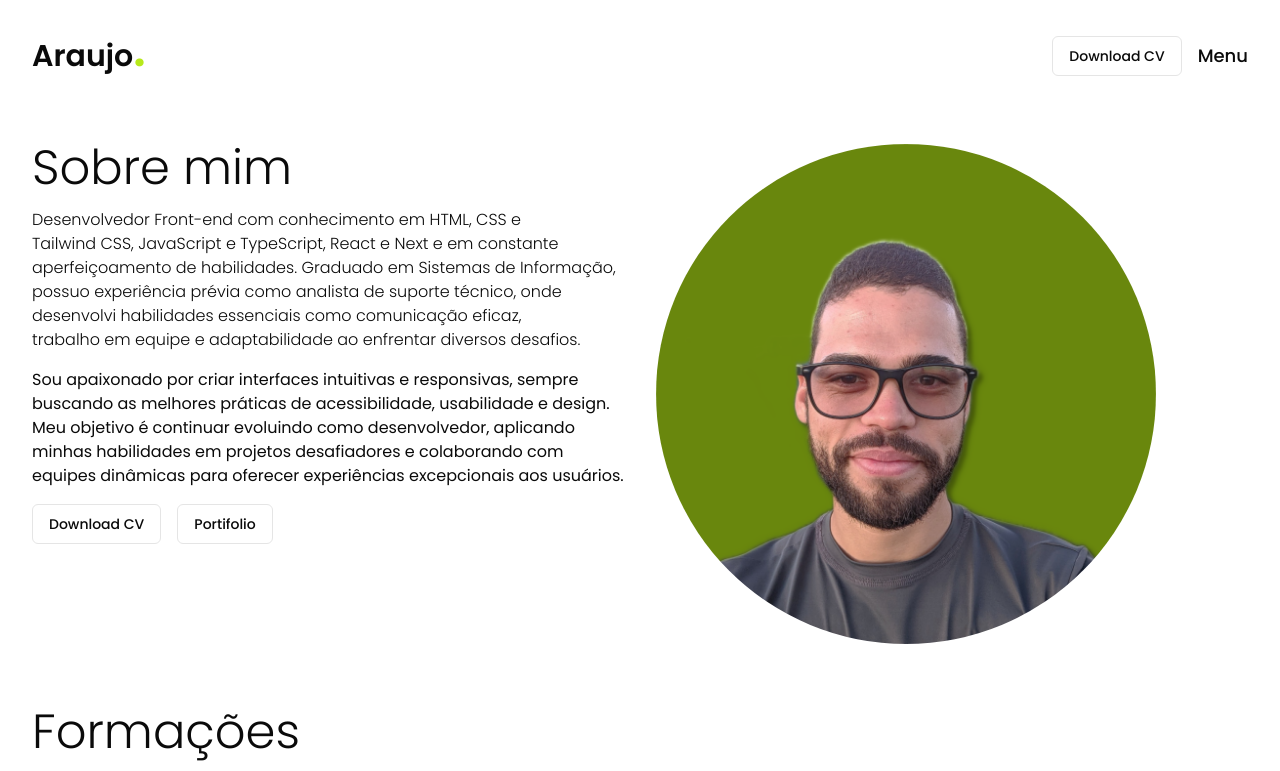
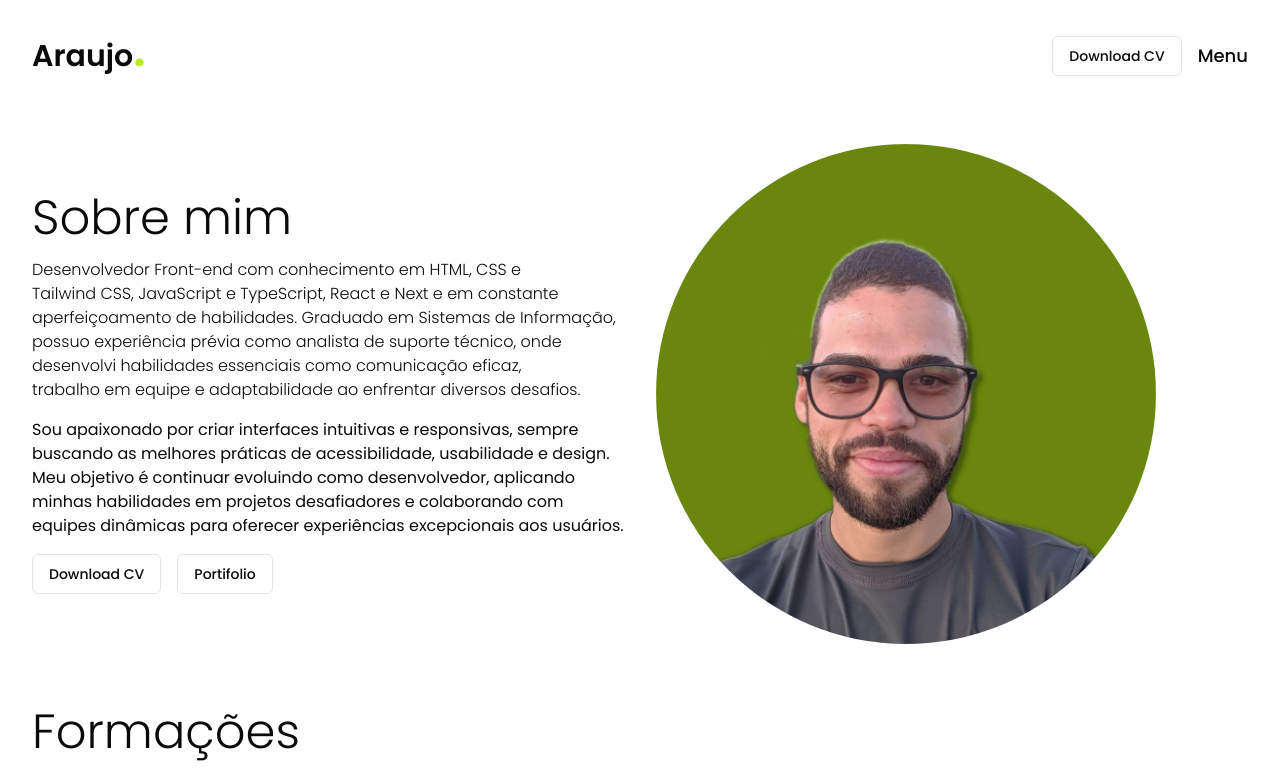
Before and after one commit to araujoerick/portifolio, a Next.js app: page /about in a window 1280 px wide. Shown: the top 771 px of the page. Built offline with nearby package versions, Linux system fonts and the light colour scheme.

Commit message:
✨ feat: ensure curriculo can be downloaded via button cv component

```diff
--- a/app/_components/header.tsx
+++ b/app/_components/header.tsx
@@ -1,5 +1,5 @@
 import Menu from "./menu";
-import { Button } from "./ui/button";
+import ButtonDownloadCv from "./ui/button-cv";
 
 const Header = () => {
   return (
@@ -10,7 +10,7 @@ const Header = () => {
             Araujo<span className="text-5xl leading-3 text-pear-600">.</span>
           </span>
           <div className="flex items-center gap-4">
-            <Button variant="outline">Download CV</Button>
+            <ButtonDownloadCv variant="outline">Download CV</ButtonDownloadCv>
             <Menu />
           </div>
         </div>
--- a/app/_components/menu.tsx
+++ b/app/_components/menu.tsx
@@ -7,7 +7,7 @@ import Link from "next/link";
 import { usePathname } from "next/navigation";
 import { useEffect, useRef, useState } from "react";
 
-import { Button } from "./ui/button";
+import ButtonDownloadCv from "./ui/button-cv";
 
 const menuLinks = [
   { path: "/", label: "Home" },
@@ -84,7 +84,9 @@ const Menu = () => {
                 <span className="text-5xl leading-3 text-pear-600">.</span>
               </span>
               <div className="flex items-center gap-4">
-                <Button variant="outline">Download CV</Button>
+                <ButtonDownloadCv variant="outline">
+                  Download CV
+                </ButtonDownloadCv>
                 <button
                   onClick={toggleMenu}
                   className="cursor-pointer text-lg hover:opacity-80"
--- /dev/null
+++ b/app/_components/ui/button-cv.tsx
@@ -0,0 +1,24 @@
+import Link from "next/link";
+import React from "react";
+
+import { Button, ButtonProps } from "./button";
+
+const ButtonDownloadCv = ({
+  children,
+  ...props
+}: React.PropsWithChildren<ButtonProps>) => {
+  return (
+    <Button {...props} asChild>
+      <Link
+        href="/docs/araujoerick-curriculo.pdf"
+        target="_blank"
+        rel="noopener noreferrer"
+        download
+      >
+        {children}
+      </Link>
+    </Button>
+  );
+};
+
+export default ButtonDownloadCv;
--- a/app/about/page.tsx
+++ b/app/about/page.tsx
@@ -2,13 +2,14 @@ import Image from "next/image";
 import Link from "next/link";
 
 import { Button } from "../_components/ui/button";
+import ButtonDownloadCv from "../_components/ui/button-cv";
 import EducationCards from "./_components/education-cards";
 
 const AboutPage = () => {
   return (
     <section className="flex justify-center">
       <div className="container space-y-16 p-8">
-        <div className="grid grid-cols-2 gap-8">
+        <div className="grid grid-cols-2 items-center gap-8">
           <div className="space-y-4">
             <h1 className="text-5xl font-extralight">Sobre mim</h1>
             <p className="font-light">
@@ -29,7 +30,7 @@ const AboutPage = () => {
               experiências excepcionais aos usuários.
             </p>
             <div className="flex gap-4">
-              <Button variant="outline">Download CV</Button>
+              <ButtonDownloadCv variant="outline">Download CV</ButtonDownloadCv>
               <Button variant="outline" asChild>
                 <Link href="/portifolio">Portifolio</Link>
               </Button>
```
Also changed, not shown: 1 other file (tests, documents, lock files or other folders).
